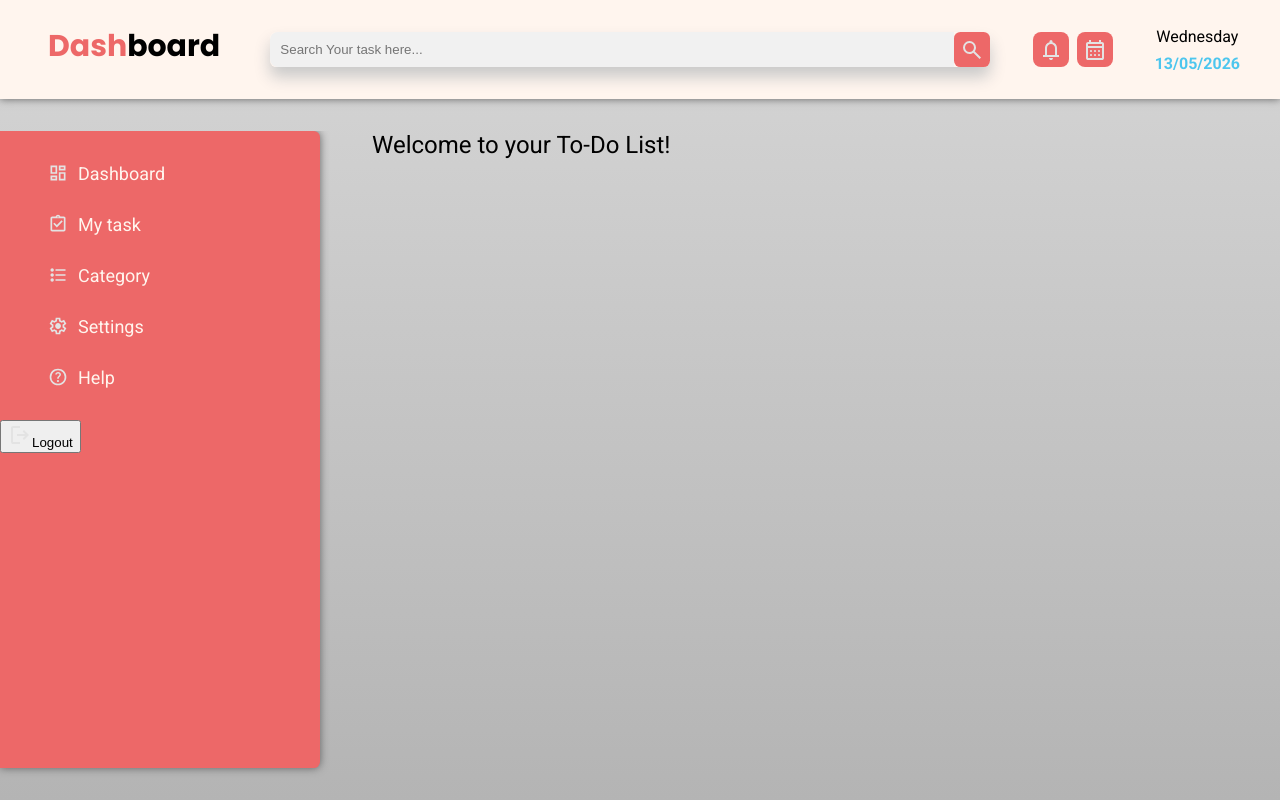
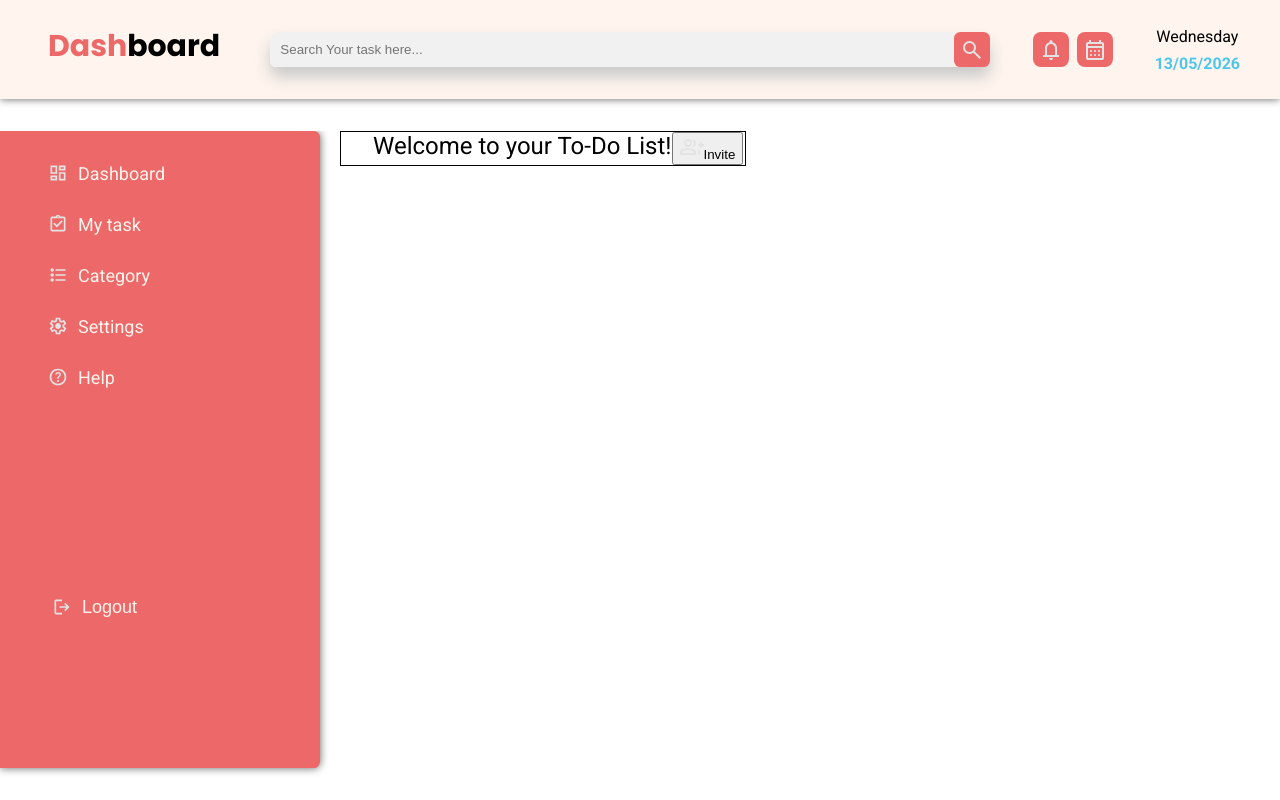
Before and after one commit to Solynixx/To-DoList, a plain HTML site: page index.html in a window 1280 px wide. Drawn offline with Linux system fonts and the light colour scheme.

Commit message:
Add invite button and adjust sidebar styles
Add assets/invite.svg and insert an Invite button (with icon) into a new .header-right block in index.html. Update style.css to remove the background gradient, tweak .main-container sizing, make the sidebar layout column-oriented, and add .logout-section and .header-right styling to improve placement and appearance of header and logout controls.

```diff
--- a/index.html
+++ b/index.html
@@ -44,8 +44,9 @@
         </section>
 
         <section class="sidebar-right">
-            <div class="">
+            <div class="header-right">
                 <p class="title-right">Welcome to your To-Do List!</p>
+                <button><img src="assets/invite.svg" alt="Invite">Invite</button>
             </div>
         </section>
     </main>
--- a/style.css
+++ b/style.css
@@ -2,7 +2,6 @@
     height: 100vh;
     margin: 0;
     padding: 0;
-    background: linear-gradient(180deg, #d6d6d6, #b4b4b4);
     font-family: roboto;
     overflow: hidden;
     display: flex;
@@ -128,13 +127,13 @@
 
 .main-container{
     display: flex;
-    flex: 1;
     margin-top: 2rem;
     padding: 0;
     display: flex;
     overflow: hidden;
     padding-bottom: 2rem;
     gap: 20px;
+    height: 100%;
 }
 
 
@@ -143,8 +142,32 @@
     box-shadow: 0 0 0.5rem rgb(97, 97, 97);
     border-radius: 0 0.4rem 0.4rem 0;
     width: 25%;
+    overflow-y: auto;
     height: 100%;
-    overflow-y: auto;
+    flex-direction: column;
+}
+
+.logout-section{
+    margin-top: 10rem;
+    padding: 1rem;
+}
+
+.logout-section button {
+    border: none;
+    height: auto;
+    color: #fff5ee;
+    background-color: #ed6868;
+    text-align: center;
+    margin: auto 30px;
+    display: flex;
+    justify-content: space-between;
+    font-size: 18px;
+    gap: 10px;
+}
+
+.logout-section button img{
+    width: 20px;
+    height: 20px;
 }
 
 .sidebar-menu{
@@ -183,3 +206,9 @@
     font-size: 24px;
     margin-left: 32px;
 }
+
+.header-right{
+    display: flex;
+    border: 1px solid black;
+    width: 100%;
+}
```
Also changed, not shown: assets/invite.svg (added).
